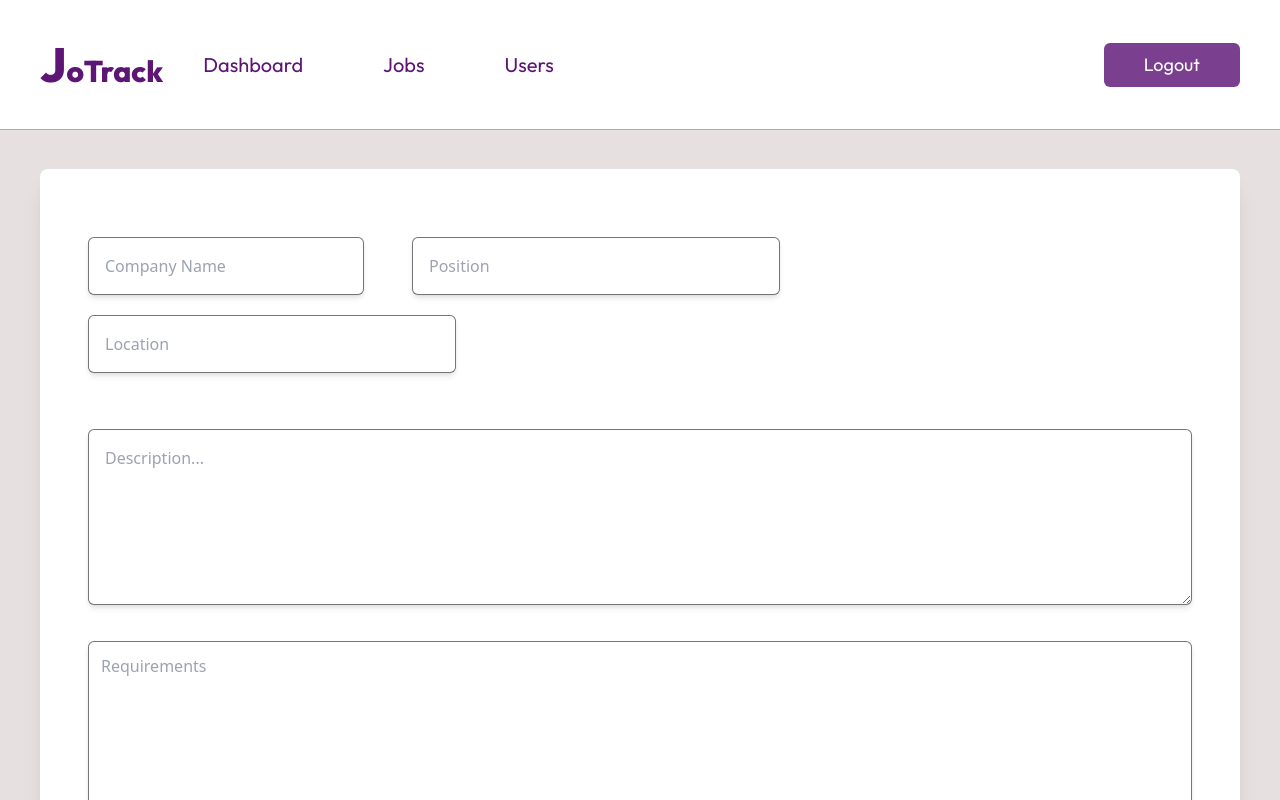
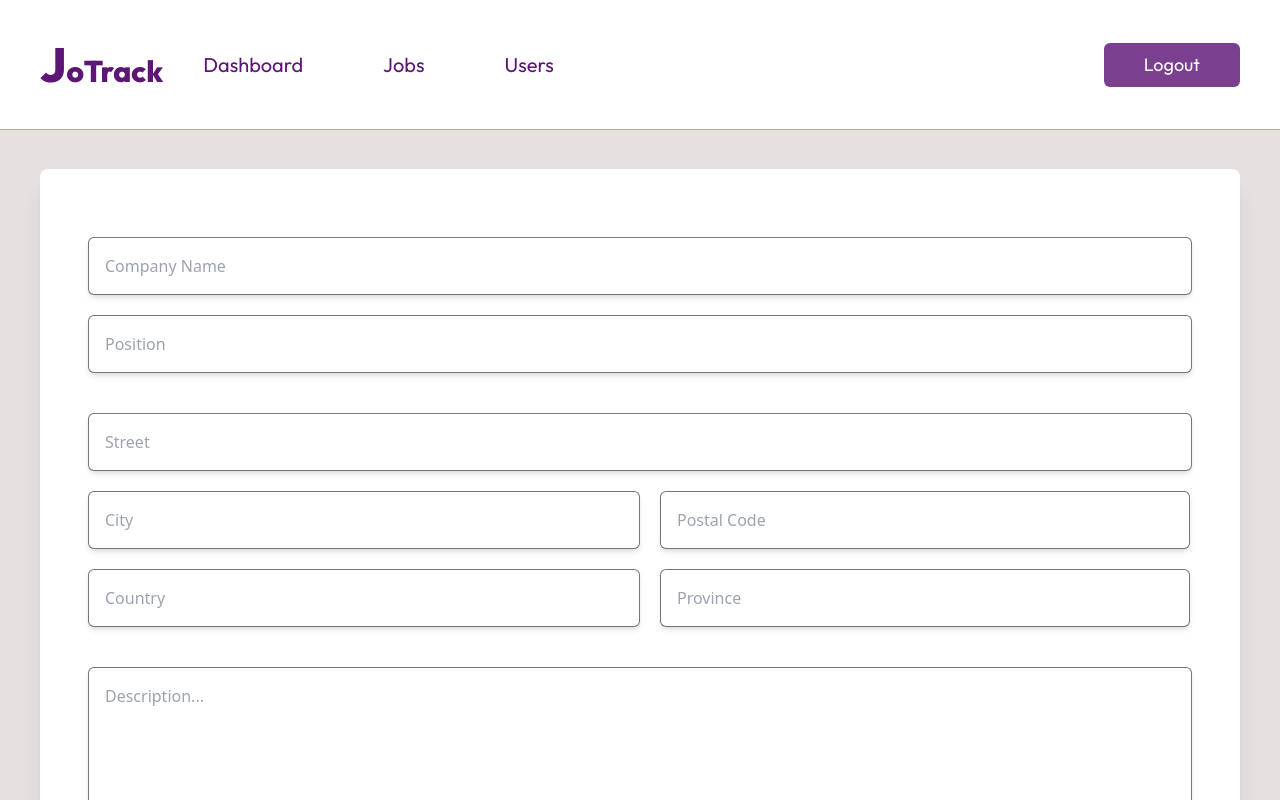
Before and after one commit to jayden-n/jotrack, a React (Vite) app in the folder client/: page /admin/add in a window 1280 px wide. Shown: the top 800 px of the page. Built offline with nearby package versions, Linux system fonts and the light colour scheme.

Commit message:
added search in job list for admin

```diff
--- a/client/src/pages/admin/AddJob.tsx
+++ b/client/src/pages/admin/AddJob.tsx
@@ -1,37 +1,79 @@
+import axios from "axios";
 import React, { useState } from "react";
 import { Link, useNavigate } from "react-router-dom";
 import { toast } from 'react-toastify';
 
+interface Job {
+	id: number;
+	title: string;
+	description: string;
+	position: string;
+	requirements: string[];
+
+	companyName: string;
+
+	postalCode: string;
+	street: string;
+	city: string;
+	province: string;
+	country: string;
+	dateTimePosted: Date;
+ }
+
 const AddJob: React.FC = () => {
 	const [companyName, setCompanyName] = useState<string>("");
 	const [position, setPosition] = useState<string>("");
-	const [location, setLocation] = useState<string>("");
+	const [postalCode, setPostalCode] = useState<string>("");
+	const [street, setStreet] = useState<string>("");
+	const [city, setCity] = useState<string>("");
+	const [province, setProvince] = useState<string>("");
+	const [country, setCountry] = useState<string>("");
 	const [description, setDescription] = useState<string>("");
 	const [requirements, setRequirements] = useState<Array<string>>([]);
 
 	const navigation = useNavigate();
 
-		const onAdd = (e: React.FormEvent<HTMLButtonElement>) => {
+	const onAdd = async (e: React.FormEvent<HTMLButtonElement>) => {
 		e.preventDefault();
+		// check for empty fields
 		if (
 			!companyName ||
 			!position ||
-				!location ||
+			!postalCode || !street || !city || !country || !province ||
 			!description ||
 			!requirements
 		) {
 			toast.warning('All fields must be filled')
 
-			} else {
+		}
+		else {
+			try {
+				const newJob = {
+					companyName,
+					position,
+					postalCode, street, city,  province, country,
+					description,
+					requirements,
+				}
+			 await axios.post<Job>('http://localhost:8000/api/jobs', newJob);
+
 			setCompanyName('');
 			setPosition('');
-				setLocation('');
+			setPostalCode('');
+			setStreet('');
+			setCity('');
+			setProvince('');
+			setCountry('');
 			setDescription('');
 			setRequirements([]);
 
 			toast.success('Job successfully added.');
+		}catch (error) {
+			console.log(error)
+			toast.error(`Failed to add job.`);
 			}
-		};
+		}
+	}
 
 		const bulletPoint = (e: React.KeyboardEvent<HTMLTextAreaElement>) => {
 			const bullet = '\u2022';
@@ -46,7 +88,7 @@ const AddJob: React.FC = () => {
 			}
 		};
 
-		const divStyle = 'md:mb-4 md:flex md:flex-wrap  gap-x-12 pt-5 '
+		const divStyle = ' md:flex md:flex-wrap  gap-x-5 pt-5 '
 		const btnStyle = 'font-outfit text-white text-normal text-center md:text-xl  md:px-5 md:py-1 rounded-lg p-2 hover:opacity-90 shadow-xl ring-1'
 
 		return (
@@ -60,31 +102,72 @@ const AddJob: React.FC = () => {
 									placeholder="Company Name"
 									type="text"
 									value={companyName}
-									className=" md:p-4 p-3 mb-5 md:w-1/4 w-full border rounded-md shadow-md
+									className=" md:p-4 p-3 mb-5  w-full border rounded-md shadow-md
 									shadow-black-500/50 border-gray"
 									onChange={(e) => setCompanyName(e.target.value)}
 								/>
+
+							</div>
 
 								{/* ================================= Position =================================*/}
 								<input
 									placeholder="Position"
 									type="text"
 									value={position}
-									className=" md:p-4 mb-5 md:w-1/3 w-full p-3 border rounded-md shadow-md
+									className=" md:p-4 mb-5  w-full p-3 border rounded-md shadow-md
 									shadow-black-500/50  border-gray"
 									onChange={(e) => setPosition(e.target.value)}
 								/>
 
 								{/* ================================= Location =================================*/}
+
+							<div className={`${divStyle}`}>
+								{/* ================ Street ================*/}
 								<input
-									placeholder="Location"
+									placeholder="Street"
 									type="text"
-									value={location}
-									className="  md:p-4  mb-5  md:w-2/6	 w-full p-3 border rounded-md shadow-md
-									shadow-black-500/50  border-gray"
-									onChange={(e) => setLocation(e.target.value)}
+									value={street}
+									className="md:p-4 mb-5  w-full p-3 border rounded-md shadow-md shadow-black-500/50 border-gray"
+									onChange={(e) => setStreet(e.target.value)}
+								/>
+
+
+								{/* ================ City ================*/}
+								<input
+									placeholder="City"
+									type="text"
+									value={city}
+									className="md:p-4 mb-5 md:w-1/2 w-full p-3 border rounded-md shadow-md shadow-black-500/50 border-gray"
+									onChange={(e) => setCity(e.target.value)}
+								/>
+								{/* ================ Postal Code ================*/}
+								<input
+										placeholder="Postal Code"
+										type="text"
+										value={postalCode}
+										className="md:p-4 mb-5 md:w-[48%] w-full p-3 border rounded-md shadow-md shadow-black-500/50 border-gray"
+										onChange={(e) => setPostalCode(e.target.value)}
+									/>
+
+								{/* ================ Country ================*/}
+								<input
+									placeholder="Country"
+									type="text"
+									value={country}
+									className="md:p-4 mb-5 md:w-1/2 w-full p-3 border rounded-md shadow-md shadow-black-500/50 border-gray"
+									onChange={(e) => setCountry(e.target.value)}
+								/>
+
+								{/* ================ Province ================*/}
+								<input
+									placeholder="Province"
+									type="text"
+									value={province}
+									className="md:p-4 mb-5 md:w-[48%] w-full p-3 border rounded-md shadow-md shadow-black-500/50 border-gray"
+									onChange={(e) => setProvince(e.target.value)}
 								/>
 							</div>
+
 
 							{/* ================================= Description =================================*/}
 							<div className={`${divStyle}`}>
@@ -131,4 +214,4 @@ const AddJob: React.FC = () => {
 	);
 }
 
-export default AddJob;
+export default AddJob
--- a/client/src/pages/admin/EditJob.tsx
+++ b/client/src/pages/admin/EditJob.tsx
@@ -1,13 +1,39 @@
-import React, { useState } from "react";
-import { Link } from "react-router-dom";
+import axios from "axios";
+import React, { useEffect, useState } from "react";
+import { Link, useParams } from "react-router-dom";
 import { toast } from 'react-toastify';
 
 const EditJob: React.FC = () => {
-    const [companyName, setCompanyName] = useState<string>("Any Name");
-    const [position, setPosition] = useState<string>("Front-end Developer");
-    const [location, setLocation] = useState<string>("Toronto, ON");
-    const [description, setDescription] = useState<string>("Lorem ipsum dolor sit amet, consectetur adipiscing elit, sed do eiusmod tempor incididunt ut");
-    const [requirements, setRequirements] = useState<Array<string>>(['Lorem ipsum dolor sit amet', 'Lorem ipsum dolor sit amet', 'Lorem ipsum dolor sit amet']);
+    const { jobId } = useParams<{ jobId: string }>();
+    const [companyName, setCompanyName] = useState<string>("");
+    const [position, setPosition] = useState<string>("");
+    const [postalCode, setPostalCode] = useState<string>("");
+    const [street, setStreet] = useState<string>("");
+    const [city, setCity] = useState<string>("");
+    const [province, setProvince] = useState<string>("");
+    const [country, setCountry] = useState<string>("");
+    const [description, setDescription] = useState<string>("");
+    const [requirements, setRequirements] = useState<Array<string>>([]);
+
+    useEffect(() => {
+        axios.get(`http://localhost:8000/api/jobs/${jobId}`)
+            .then(response => {
+                const job = response.data;
+                setCompanyName(job.companyName);
+                setPosition(job.position);
+                setPostalCode(job.postalCode);
+                setStreet(job.street);
+                setCity(job.city);
+                setProvince(job.province);
+                setCountry(job.country);
+                setDescription(job.description);
+                setRequirements(job.requirements);
+            })
+            .catch(error => {
+                console.error(error);
+
+            });
+    }, [jobId]);
 
     // const bulletPoint = (e: React.KeyboardEvent<HTMLTextAreaElement>) => {
     //     const bullet = '\u2022';
@@ -24,7 +50,7 @@ const EditJob: React.FC = () => {
 
     const onUpdate = (e: React.FormEvent<HTMLButtonElement>) => {
         e.preventDefault();
-        if (                //add if changes happened later
+        if (
             companyName ||
             position ||
             location ||
@@ -52,6 +78,7 @@ const EditJob: React.FC = () => {
                         <div>
                             <label className={labelStyle}>Company Name</label>
                             <input
+                              placeholder="Company name"
                                 type="text"
                                 value={companyName}
                                 className={inputStyle}
@@ -73,15 +100,56 @@ const EditJob: React.FC = () => {
 
                         {/* ================================= Location =================================*/}
                         <div>
-                            <label className={labelStyle}>Location</label>
+                            <label className={labelStyle}>Street</label>
                             <input
-                                placeholder="Location"
+                                placeholder="Street"
                                 type="text"
-                                value={location}
+                                value={street}
                                 className={inputStyle}
-                                onChange={(e) => setLocation(e.target.value)}
+                                onChange={(e) => setStreet(e.target.value)}
                             />
                         </div>
+                        <div>
+                            <label className={labelStyle}>City</label>
+                            <input
+                                placeholder="City"
+                                type="text"
+                                value={city}
+                                className={inputStyle}
+                                onChange={(e) => setCity(e.target.value)}
+                            />
+                        </div>
+                        <div>
+                            <label className={labelStyle}>Province</label>
+                            <input
+                                placeholder="Province"
+                                type="text"
+                                value={province}
+                                className={inputStyle}
+                                onChange={(e) => setProvince(e.target.value)}
+                            />
+                        </div>
+                        <div>
+                            <label className={labelStyle}>Country</label>
+                            <input
+                                placeholder="Country"
+                                type="text"
+                                value={country}
+                                className={inputStyle}
+                                onChange={(e) => setCountry(e.target.value)}
+                            />
+                        </div>
+                        <div>
+                            <label className={labelStyle}>Postal Code</label>
+                            <input
+                                placeholder="Postal Code"
+                                type="text"
+                                value={postalCode}
+                                className={inputStyle}
+                                onChange={(e) => setPostalCode(e.target.value)}
+                            />
+                        </div>
+
 
                     </div>
                     {/* ================================= Description =================================*/}
--- a/client/src/pages/admin/UserSearch.tsx
+++ b/client/src/pages/admin/UserSearch.tsx
@@ -15,7 +15,7 @@ const Users: React.FC = () => {
 				<input
 					type="search"
 					placeholder="search by user name/id"
-					className=" w-full  col-start-2 col-end-6 font-outfit text-normal text-sm px-3 py-3 rounded-l-xl "
+					className=" w-full  col-start-2 col-end-6 font-outfit text-normal text-md p-4 rounded-l-xl "
 				/>
 
 				 <button className="bg-btnPurple text-white font-outfit text-normal text-md w-full md:w-2/5
```
Also changed, not shown: client/src/pages/admin/AllJobsComponentAdmin.tsx (added, +77 -0 lines), client/src/pages/admin/JobList.tsx (+26 -9 lines). Lines whose indentation alone changed are shown as unchanged.
